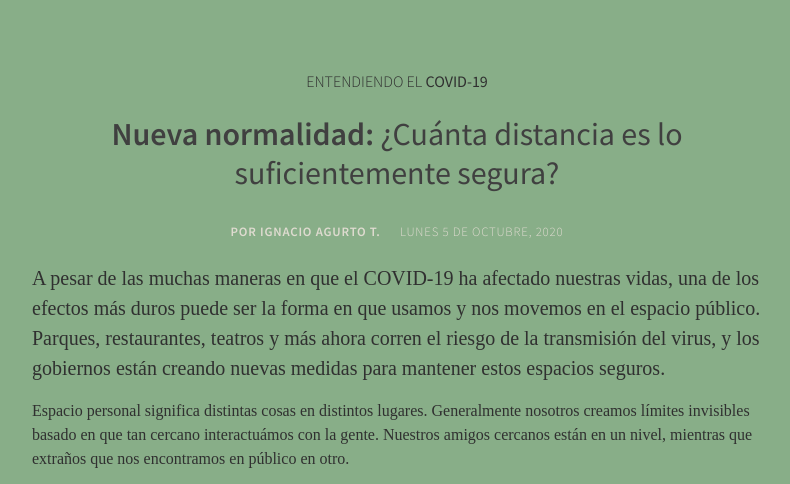
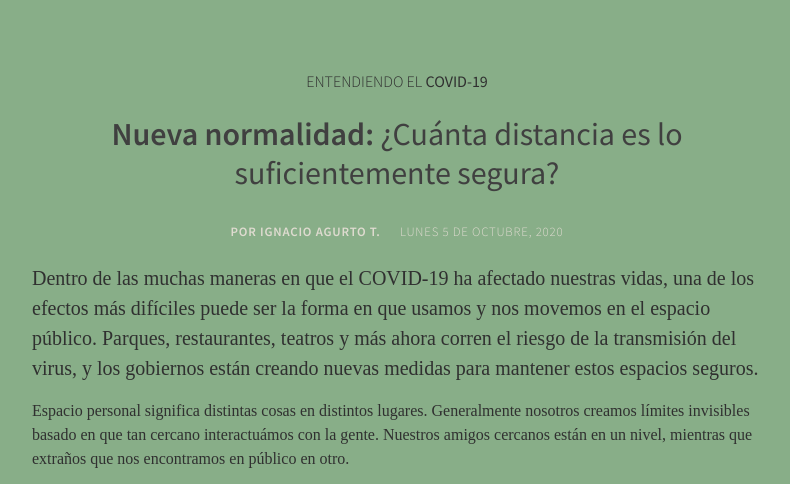
Before and after one commit to iagurto/clase9, a plain HTML site: page index.html in a window 1280 px wide. Shown: the top 484 px of the page, without its empty margins (243-1033 px from the left). Drawn offline with nearby package versions, Linux system fonts and the light colour scheme; a web font is replaced by a local one.

Commit message:
Update index.html

```diff
--- a/index.html
+++ b/index.html
@@ -16,7 +16,7 @@
                     <h2 class="text-center pt-4">ENTENDIENDO EL <span>COVID-19</span></h2>
                     <h1 class="text-center"><span>Nueva normalidad:</span> ¿Cuánta distancia es lo suficientemente segura?</h1>
                     <h6 class="text-center py-3">POR IGNACIO AGURTO T. <span class="ml-3 d-none d-lg-inline">Lunes 5 de octubre, 2020</span></h6>
-                    <p class="lead">A pesar de las muchas maneras en que el COVID-19 ha afectado nuestras vidas, una de los efectos más duros puede ser la forma en que usamos y nos movemos en el espacio público. Parques, restaurantes, teatros y más ahora corren el riesgo de la transmisión del virus, y los gobiernos están creando nuevas medidas para mantener estos espacios seguros.</p>
+                    <p class="lead">Dentro de las muchas maneras en que el COVID-19 ha afectado nuestras vidas, una de los efectos más difíciles puede ser la forma en que usamos y nos movemos en el espacio público. Parques, restaurantes, teatros y más ahora corren el riesgo de la transmisión del virus, y los gobiernos están creando nuevas medidas para mantener estos espacios seguros.</p>
                     <p>Espacio personal significa distintas cosas en distintos lugares. <em>Generalmente nosotros creamos límites invisibles basado en que tan cercano interactuámos con la gente</em>. Nuestros amigos cercanos están en un nivel, mientras que extraños que nos encontramos en público en otro.</p>
                     <p>En 2017, investigadores del Reino Unido encuestaron por país la distanncia personal que prefería la gente.</p>
                     <div class="row">
```
